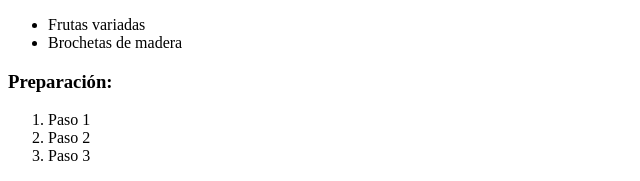
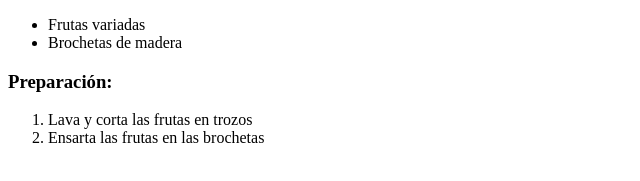
Before and after one commit to juanrios2/recetas_cocina, a plain HTML site: page index.html in a window 1280 px wide. Shown: the part 1579-1760 px from the top of the page, without its empty margins (0-640 px from the left). Drawn offline with Linux system fonts and the light colour scheme.

Commit message:
Se inserto la preparacion de la receta

```diff
--- a/index.html
+++ b/index.html
@@ -97,9 +97,8 @@
                         </ul>
                         <h3>Preparación:</h3>
                         <ol>
-                        <li>Paso 1</li>
-                        <li>Paso 2</li>
-                        <li>Paso 3</li>
+                        <li>Lava y corta las frutas en trozos</li>
+                        <li>Ensarta las frutas en las brochetas</li>
                         </ol>
                         </section>
                         </body>
```
